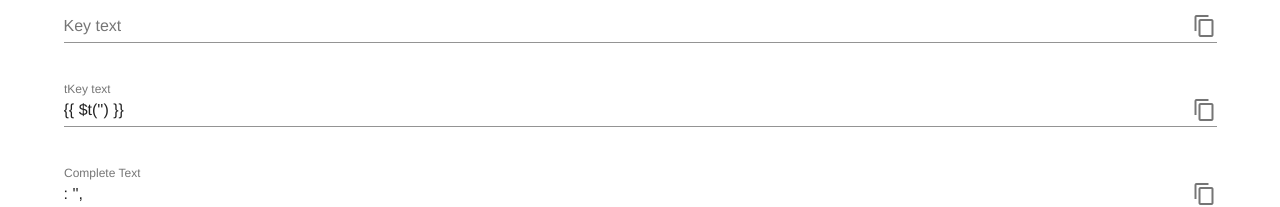
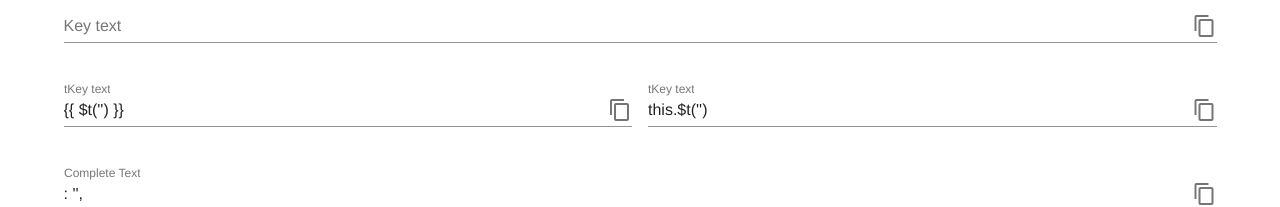
Before and after one commit to danielschmitz/i18n-builder, a Vue app: page / in a window 1280 px wide. Shown: the part 214-421 px from the top of the page. Built offline with nearby package versions, Linux system fonts and the light colour scheme.

Commit message:
Methods tKey

```diff
--- a/src/App.vue
+++ b/src/App.vue
@@ -25,7 +25,7 @@
             ></v-text-field>
           </v-flex>
 
-          <v-flex xs12>
+          <v-flex xs6>
             <v-text-field
               ref="tkey"
               v-model="tkey"
@@ -34,6 +34,18 @@
               @click:append="copy('tkey')"
             ></v-text-field>
           </v-flex>
+
+          <v-flex xs6>
+            <v-text-field
+              ref="tkey2"
+              v-model="tkey2"
+              label="tKey text"
+              append-icon="content_copy"
+              @click:append="copy('tkey2')"
+            ></v-text-field>
+          </v-flex>
+
+
 
           <v-flex xs12>
             <v-text-field
@@ -84,6 +96,9 @@ export default {
     tkey () { //{{ $t('bem_vindo') }}
       return `{{ $t('${this.keytext}') }}`
     },
+    tkey2 () { //{{ $t('bem_vindo') }}
+      return `this.$t('${this.keytext}')`
+    },
     complete () {
       return `${this.keytext}: '${this.text}',`
     }
```
